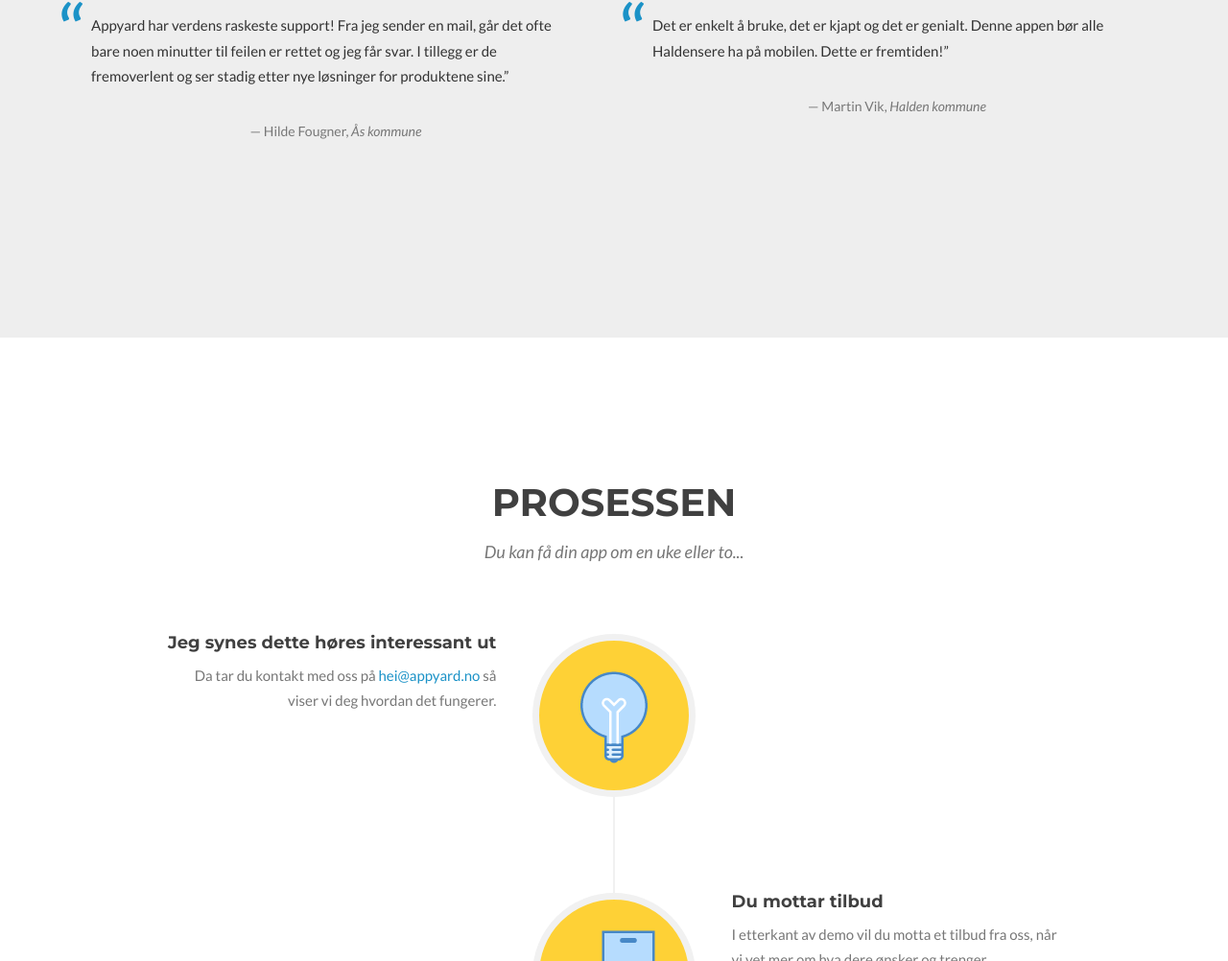
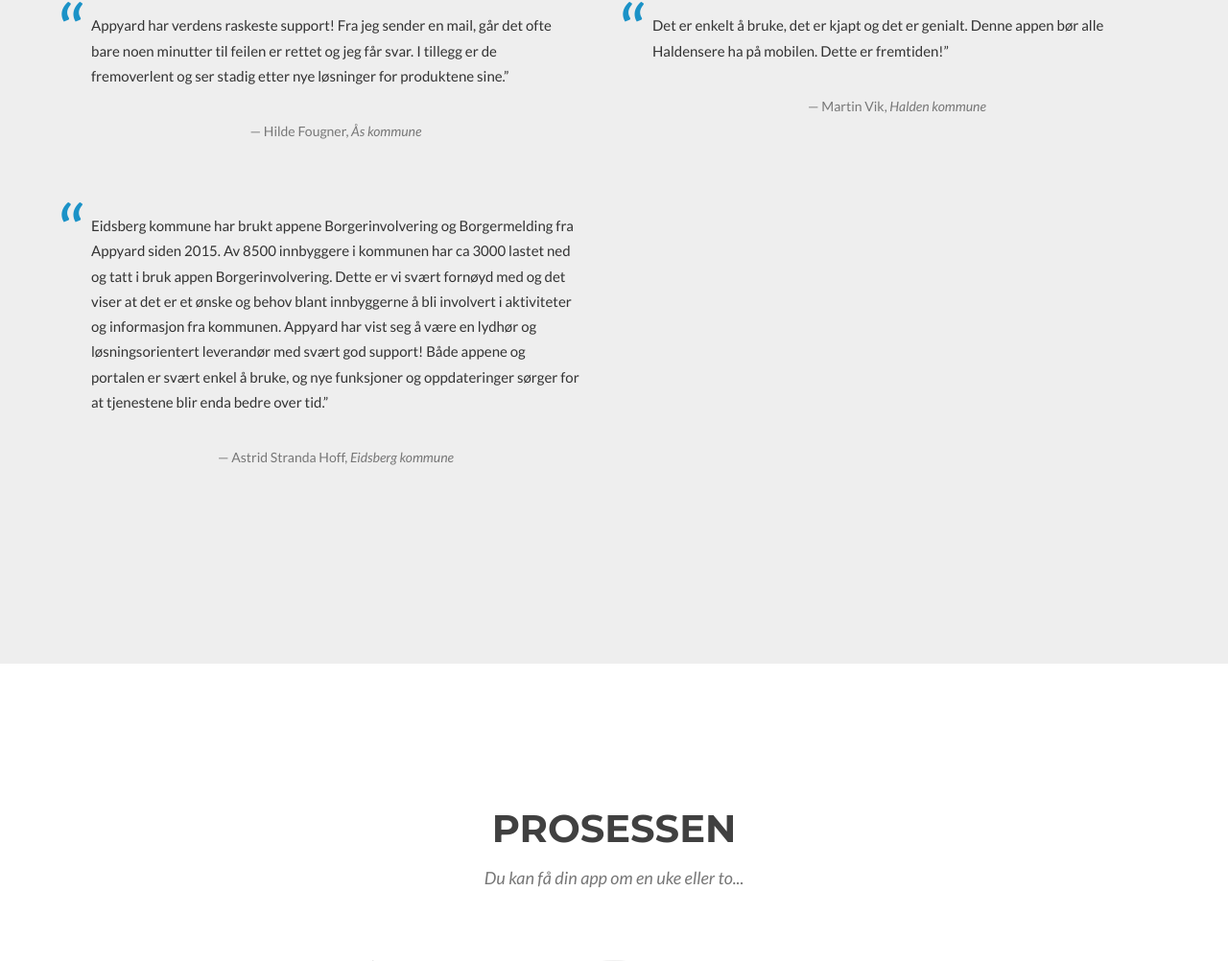
Before and after one commit to iernie/oyvindvol.github.io, a website: page index.html in a window 1280 px wide. Shown: the part 4013-5015 px from the top of the page at 96% size. Drawn offline with nearby package versions, Linux system fonts and the light colour scheme; a web font is replaced by a local one.

Commit message:
kundeomtale eidsberg

```diff
--- a/index.html
+++ b/index.html
@@ -267,14 +267,14 @@
                 <div class="col-md-6 m-t-10">
                     <blockquote>
                       <p>Askim kommune har brukt Notify fra Appyard siden mai 2015 og er svært fornøyd med appen. Notify gir oss muligheten til å skreddersy informasjon og nyheter til ulike målgrupper. Dette har dermed blitt en pushkanal som vi bruker ofte, og den er et verdifullt tilskudd til våre andre mer tradisjonelle kanaler, som nettsider og sosiale medier. Vi føler oss også vel ivaretatt av Appyard. De har vist seg å gi god brukerstøtte, og de satser på utvikling av ny funksjonalitet og videreutvikling av produktet, noe som er viktig for oss som kunde.”</p>
-                      <footer>Kirsti Nebbenes, <cite title="Source Title">Askim kommune</cite></footer>
+                      <footer>Kirsti Nebbenes, <cite title="Source Title"> Askim kommune</cite></footer>
                     </blockquote>
                 </div>
 
                 <div class="col-md-6 m-t-10">
                     <blockquote>
                       <p>En fleksibel app-utvikler med lynrask support, som er lydhør for kundens ønsker og behov. Stor samarbeidsvilje og lav terskel for å ta kontakt gir gode muligheter for å skreddersy løsninger i et raskt tempo hvis man ønsker det. En god samarbeidspartner for å finne løsninger slik at informasjonen kommer dit den skal!”</p>
-                      <footer>Ellen Margrete Ceeberg, <cite title="Source Title">Ås kommune</cite></footer>
+                      <footer>Ellen Margrete Ceeberg, <cite title="Source Title"> Ås kommune</cite></footer>
                     </blockquote>
                 </div>
             </div>
@@ -282,16 +282,32 @@
                 <div class="col-md-6 m-t-10">
                     <blockquote>
                       <p>Appyard har verdens raskeste support! Fra jeg sender en mail, går det ofte bare noen minutter til feilen er rettet og jeg får svar. I tillegg er de fremoverlent og ser stadig etter nye løsninger for produktene sine.”</p>
-                      <footer>Hilde Fougner, <cite title="Source Title">Ås kommune</cite></footer>
+                      <footer>Hilde Fougner, <cite title="Source Title"> Ås kommune</cite></footer>
                     </blockquote>
                 </div>
 
                 <div class="col-md-6 m-t-10">
                     <blockquote>
                       <p>Det er enkelt å bruke, det er kjapt og det er genialt. Denne appen bør alle Haldensere ha på mobilen. Dette er fremtiden!”</p>
+                      <footer>Martin Vik, <cite title="Source Title"> Halden kommune</cite></footer>
+                    </blockquote>
+                </div>
+            </div>
+            <div class="row">
+                <div class="col-md-6 m-t-10">
+                    <blockquote>
+                      <p>Eidsberg kommune har brukt appene Borgerinvolvering og Borgermelding fra Appyard siden 2015. Av 8500 innbyggere i kommunen har ca 3000 lastet ned og tatt i bruk appen Borgerinvolvering. Dette er vi svært fornøyd med og det viser at det er et ønske og behov blant innbyggerne å bli involvert i aktiviteter og informasjon fra kommunen.
+Appyard har vist seg å være en lydhør og løsningsorientert leverandør med svært god support! Både appene og portalen er svært enkel å bruke, og nye funksjoner og oppdateringer sørger for at tjenestene blir enda bedre over tid.”</p>
+                      <footer>Astrid Stranda Hoff, <cite title="Source Title"> Eidsberg kommune</cite></footer>
+                    </blockquote>
+                </div>
+
+                <!--<div class="col-md-6 m-t-10">
+                    <blockquote>
+                      <p>Det er enkelt å bruke, det er kjapt og det er genialt. Denne appen bør alle Haldensere ha på mobilen. Dette er fremtiden!”</p>
                       <footer>Martin Vik, <cite title="Source Title">Halden kommune</cite></footer>
                     </blockquote>
-                </div>
+                </div>-->
             </div>
         </div>
     </section>
```
